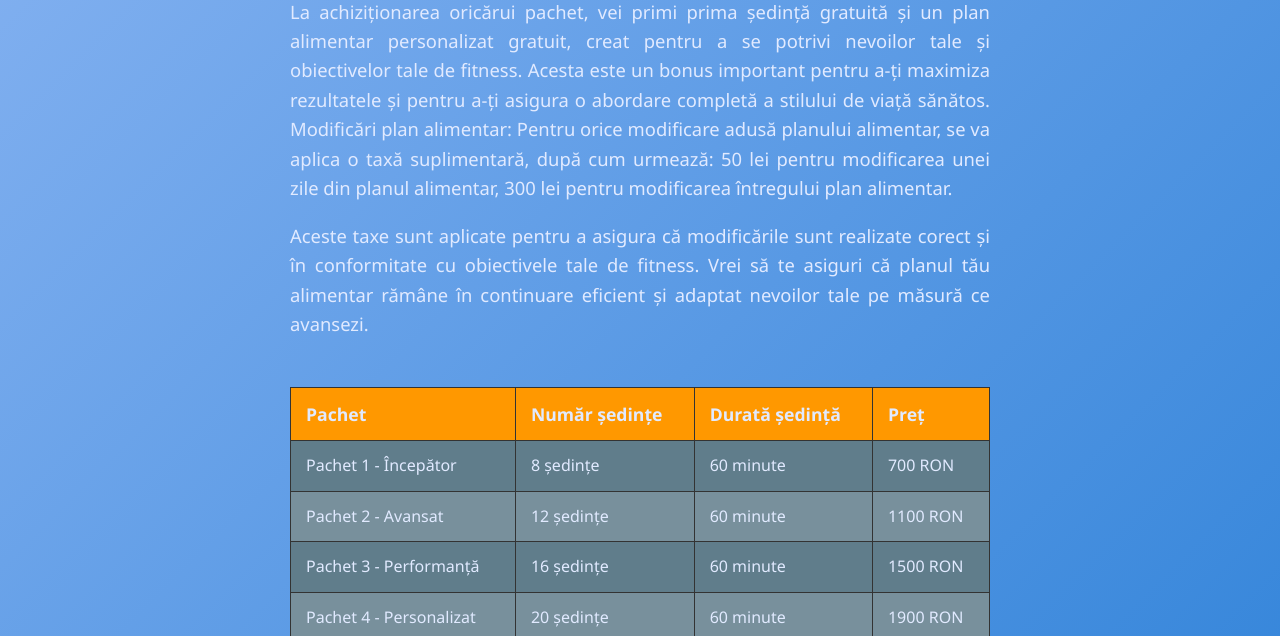
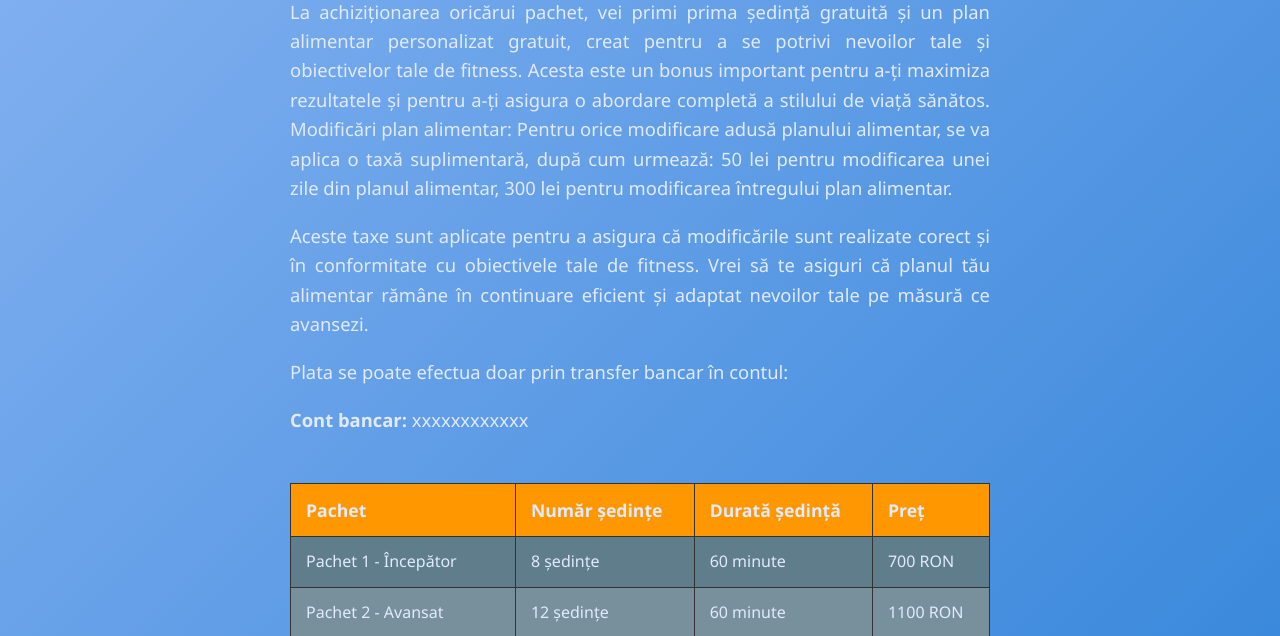
Before and after one commit to Vicentiu2103/Landing-Page, a plain HTML site: page pachete.html in a window 1280 px wide. Shown: the part 464-1100 px from the top of the page. Drawn offline with Linux system fonts and the light colour scheme.

Commit message:
update cont bancar

```diff
--- a/pachete.html
+++ b/pachete.html
@@ -96,6 +96,8 @@
 
         <p>Aceste taxe sunt aplicate pentru a asigura că modificările sunt realizate corect și în conformitate cu obiectivele tale de fitness. Vrei să te asiguri că planul tău alimentar rămâne în continuare eficient și adaptat nevoilor tale pe măsură ce avansezi.</p>
 
+        <p>Plata se poate efectua doar prin transfer bancar în contul:</p>
+        <p><strong>Cont bancar:</strong> xxxxxxxxxxxx</p>
   <div class="table-container">
     <table>
       <thead>
```
